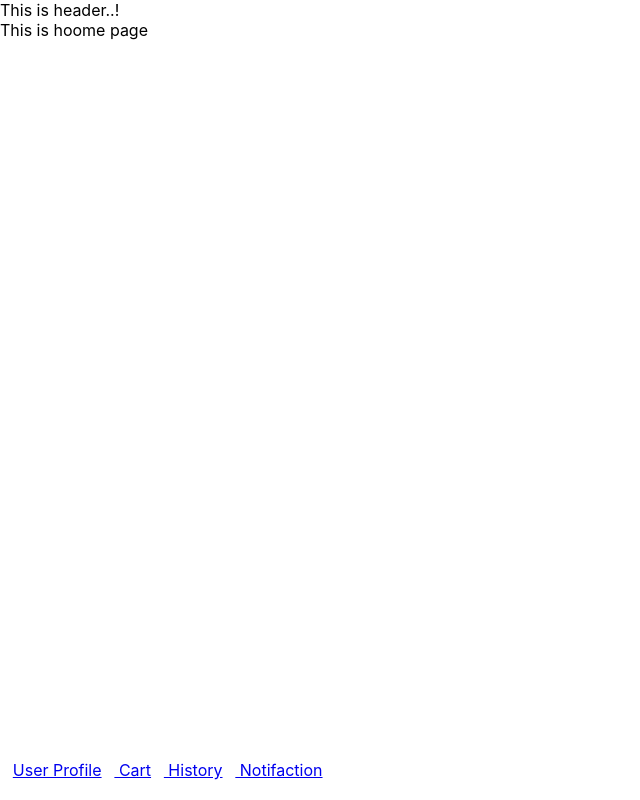
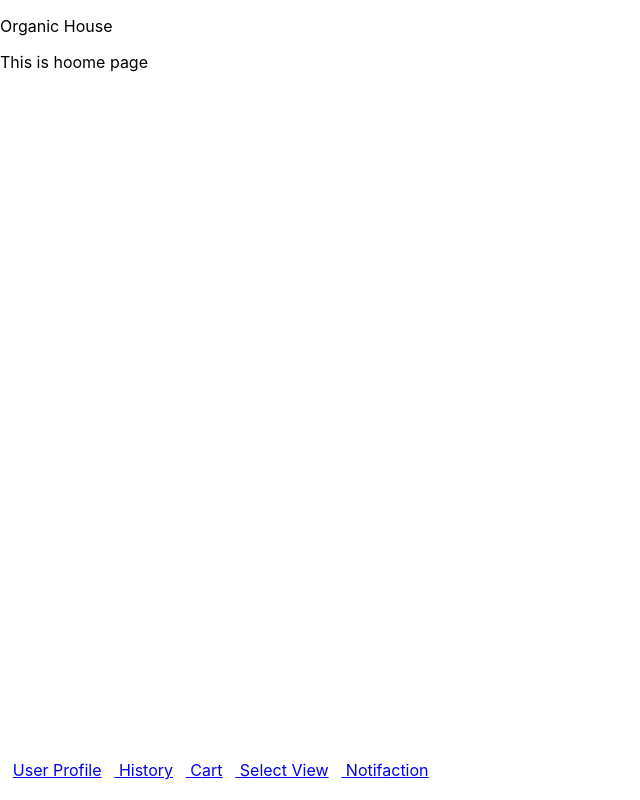
Before and after one commit to ManjunathBE/Ecommerce, a React (Create React App) app in the folder UI/GroceyStore_UI/grocery_store/: page / in a window 1280 px wide. Shown: the whole page, without its empty margins (0-640 px from the left). Built offline with nearby package versions, Linux system fonts and the light colour scheme.

Commit message:
adding header and paaing title from component to header

```diff
--- a/UI/GroceyStore_UI/grocery_store/src/App.js
+++ b/UI/GroceyStore_UI/grocery_store/src/App.js
@@ -3,14 +3,14 @@ import logo from './logo.svg';
 import './App.css';
 import Home from './Home'
 import {Routes} from './Routes'
-import Header from './Header'
+
 import Footer from './Footer'
 
 
 function App() {
   return (
     <div >
-      <Header/>
+
      <Routes/>
      <Footer/>
     </div>
--- a/UI/GroceyStore_UI/grocery_store/src/Cart.js
+++ b/UI/GroceyStore_UI/grocery_store/src/Cart.js
@@ -1,4 +1,5 @@
 import React, {Component} from "react"
+import Header from './Header'
 
 
 class Cart extends Component{
@@ -6,6 +7,7 @@ class Cart extends Component{
     render(){
         return(
             <div>
+                <Header title={(this.props.location.pathname).substring(1)}/>
                You are in cart page
             </div>
         )
--- a/UI/GroceyStore_UI/grocery_store/src/Footer.js
+++ b/UI/GroceyStore_UI/grocery_store/src/Footer.js
@@ -10,10 +10,11 @@ class Footer extends Component{
     render(){
         return(
             <div id="footer">
-                <Link className="footerLink" to="/userprofile"> User Profile</Link>
-                <Link className="footerLink" to="/cart"> Cart</Link>
-                <Link className="footerLink" to="/history"> History</Link>
-                <Link className="footerLink" to="/Notification"> Notifaction</Link>
+                <Link className="footerLink icon col-2" to="/User Profile"> User Profile</Link>
+                <Link className="footerLink icon col-2" to="/History"> History</Link>
+                <Link className="footerLink icon col-2" to="/Cart"> Cart</Link>
+                <Link className="footerLink icon col-3" to="/Select View"> Select View</Link>
+                <Link className="footerLink icon col-3" to="/Notification"> Notifaction</Link>
             </div>
         )
     }
--- a/UI/GroceyStore_UI/grocery_store/src/Header.js
+++ b/UI/GroceyStore_UI/grocery_store/src/Header.js
@@ -1,11 +1,15 @@
 import React, {Component} from "react"
+
 
 class Header extends Component{
 
+
     render(){
         return(
-            <div>
-                This is header..!
+            <div id="header">
+            <p className="headerTitle">
+                {this.props.title}
+            </p>
             </div>
         )
     }
--- a/UI/GroceyStore_UI/grocery_store/src/History.js
+++ b/UI/GroceyStore_UI/grocery_store/src/History.js
@@ -1,10 +1,12 @@
 import React, { Component } from "react";
+import Header from './Header'
 
 class History extends Component{
 
     render(){
         return(
             <div>
+                <Header title={(this.props.location.pathname).substring(1)}/>
                 This is History page
             </div>
             )
--- a/UI/GroceyStore_UI/grocery_store/src/Home.js
+++ b/UI/GroceyStore_UI/grocery_store/src/Home.js
@@ -1,10 +1,13 @@
 import React, { Component } from "react";
+import Header from './Header'
+
 
 class Home extends Component{
 
     render(){
         return(
-            <div>
+        <div>
+            <Header title="Organic House" />
                 This is hoome page
             </div>
             )
--- a/UI/GroceyStore_UI/grocery_store/src/Notification.js
+++ b/UI/GroceyStore_UI/grocery_store/src/Notification.js
@@ -1,10 +1,12 @@
 import React, { Component } from "react";
+import Header from './Header'
 
 class Notification extends Component{
 
     render(){
         return(
             <div>
+                <Header title={(this.props.location.pathname).substring(1)}/>
                 This is Notification page
             </div>
             )
--- a/UI/GroceyStore_UI/grocery_store/src/Routes.js
+++ b/UI/GroceyStore_UI/grocery_store/src/Routes.js
@@ -16,8 +16,8 @@ export const Routes= ()=> (
             <Route path="/Cart" component = {Cart} />
             <Route path="/History" component = {History} />
             <Route path="/Notification" component = {Notification} />
-            <Route path="/SelectView" component = {SelectView} />
-            <Route path="/UserProfile" component = {UserProfile} />
+            <Route path="/Select View" component = {SelectView} />
+            <Route path="/User Profile" component = {UserProfile} />
         </Switch>
     </div>
 );
--- a/UI/GroceyStore_UI/grocery_store/src/SelectView.js
+++ b/UI/GroceyStore_UI/grocery_store/src/SelectView.js
@@ -1,10 +1,12 @@
 import React, { Component } from "react";
+import Header from './Header'
 
 class SelectView extends Component{
+    render(){
 
-    render(){
         return(
             <div>
+                <Header title={(this.props.location.pathname).substring(1)}/>
                 This is SelectView page
             </div>
             )
--- a/UI/GroceyStore_UI/grocery_store/src/UserProfile.js
+++ b/UI/GroceyStore_UI/grocery_store/src/UserProfile.js
@@ -1,11 +1,15 @@
 import React, {Component} from "react"
+import Header from './Header'
 
 
 class UserProfile extends Component{
 
     render(){
+
+
         return(
             <div>
+                <Header title={(this.props.location.pathname).substring(1)}/>
                You are in User Profile page
             </div>
         )
```
